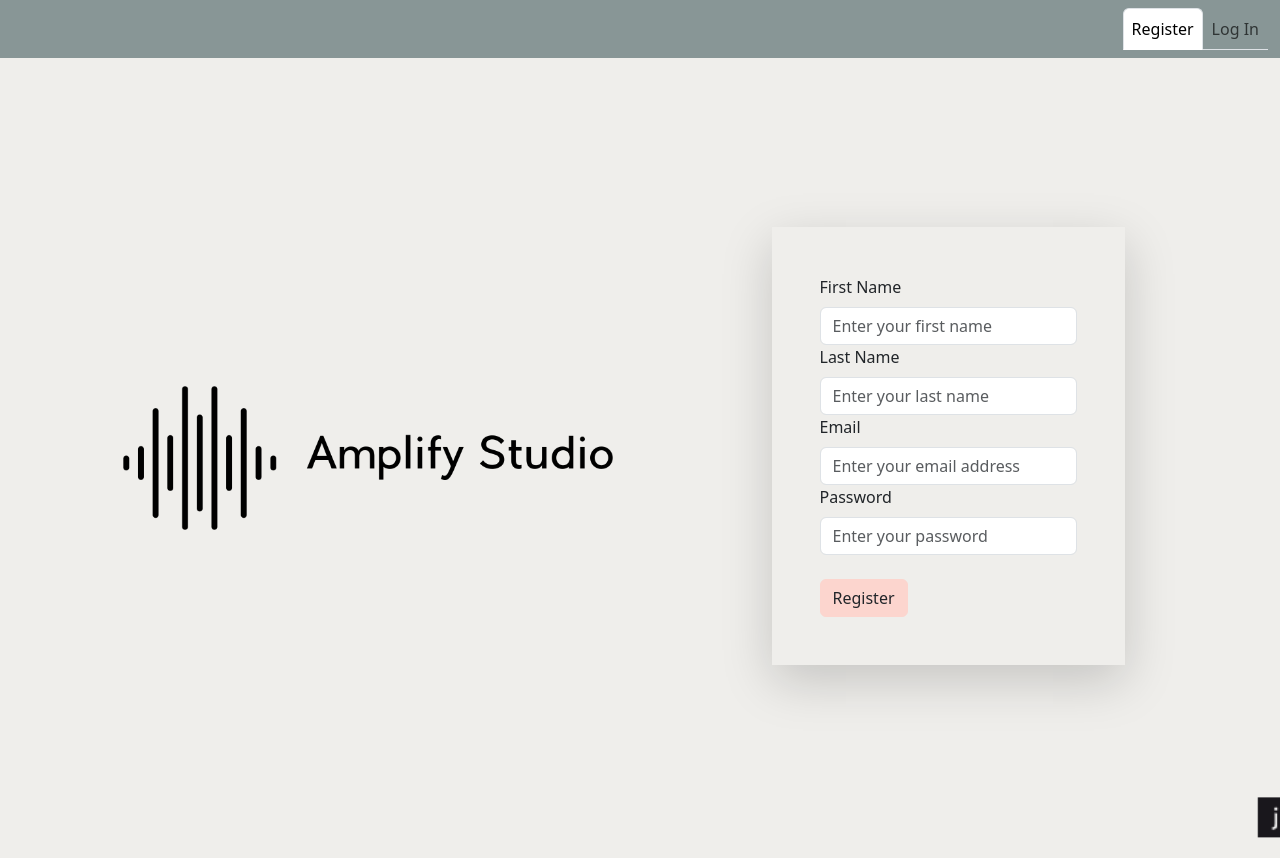
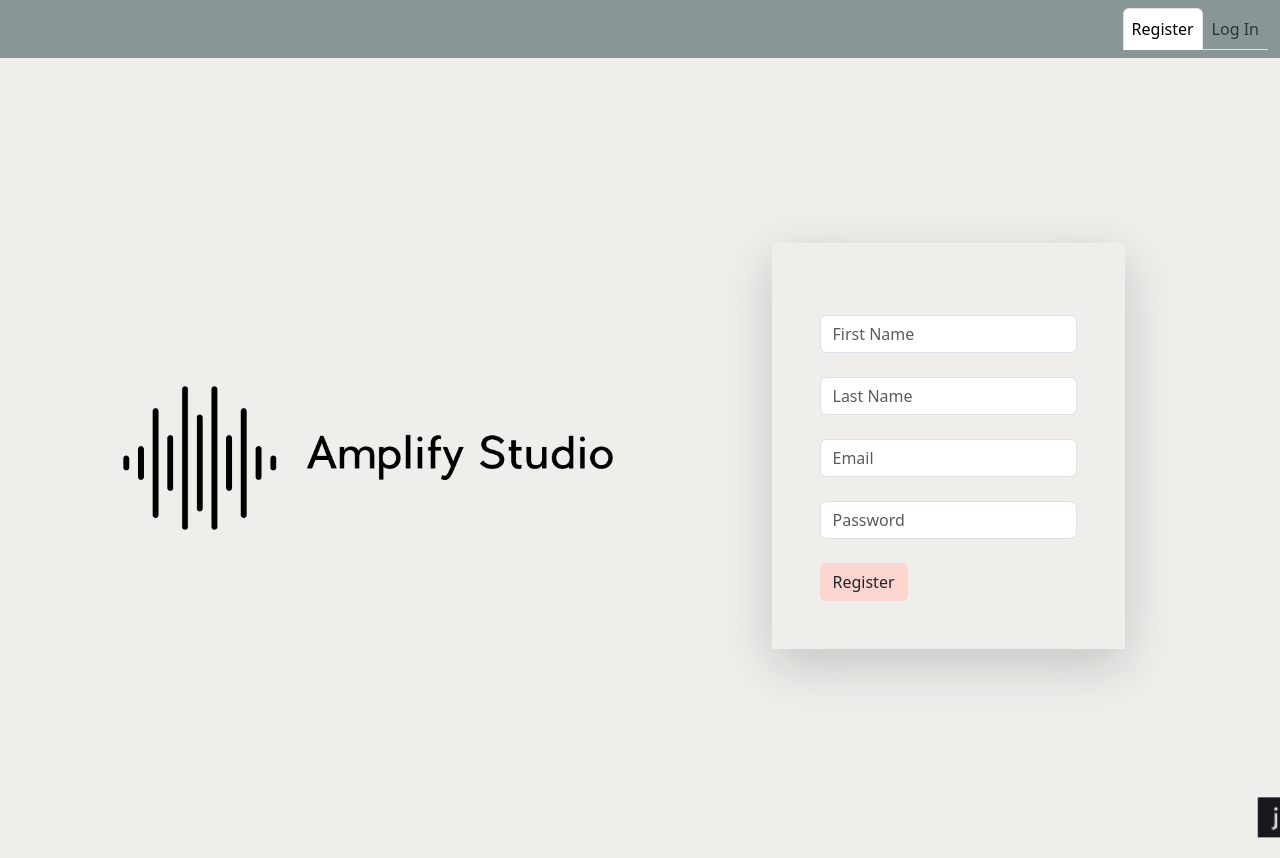
Before and after one commit to Amumora/AmpliflyStudio, a React (Vite) app: page / in a window 1280 px wide. Built offline with nearby package versions, Linux system fonts and the light colour scheme.

Commit message:
deployment test

```diff
--- a/src/components/Hero/index.jsx
+++ b/src/components/Hero/index.jsx
@@ -1,124 +1,135 @@
 import React from 'react';
-import { useFormik } from 'formik';
+import {  useState } from 'react';
 import { Button, Form, Row, Container, Col, Image } from 'react-bootstrap';
+import "./style.css";
+import * as formik from 'formik';
 import * as yup from 'yup';
 import nobkg from '../../assets/images/logo_nobkg.png';
-import "./style.css";
-import 'bootstrap/dist/css/bootstrap.css';
-import 'bootstrap/dist/js/bootstrap.bundle'
-import * as bootstrap from 'bootstrap';
-// Import Bootstrap CSS
+
 
 
 function SignUp() {
+    const { Formik } = formik;
+
+
+    function setSessionData(values) {
+        const data = JSON.stringify(values);
+        let uniqueUser = 'userData_' + values.email;
+        if (localStorage.getItem(uniqueUser) !== null) {
+            //console.log('Email already exists in local storage:');
+            return 'exists';
+        }
+        else {
+            localStorage.setItem(uniqueUser, data);
+            console.log('Data stored in local storage HERE :', values);
+            return 'success';
+        }
+    }
+
+
     const schema = yup.object().shape({
-    firstName: yup.string().min(4, 'Too Short! Min 4').max(15, 'Too Long! Max 15').required('Required'),
-    lastName: yup.string().min(4, 'Too Short! Min 4').max(15, 'Too Long! Max 15').required('Required'),
+        firstName: yup.string()
+            .min(4, 'Too Short! Min 4')
+            .max(15, 'Too Long! Max 15')
+            .required('Required'),
+        lastName: yup.string()
+            .min(4, 'Too Short! Min 4')
+            .max(15, 'Too Long! Max 15')
+            .required('Required'),
         email: yup.string().email('Invalid email ex.john@example.com').required('Required'),
-    password: yup.string().required('Password is required').min(8, 'Password is too short - should be 8 chars minimum'),
+        password: yup.string()
+            .required("Password is required")
+            .min(8, "Password is too short - should be 8 chars minimum"),
     });
 
-  const formik = useFormik({
-    validationSchema: schema,
-    initialValues: {
+
+    return (
+
+        <Container className='hero_background d-flex justify-content-center align-items-center' fluid>
+            <Row className='d-flex justify-content-center align-items-center flex-wrap w-100 p-5'>
+                <Col className='d-flex justify-content-center align-items-center p-5'>
+                    <Image src={nobkg} fluid /></Col>
+                <Col className=' d-flex justify-content-center align-items-center ' >
+                    <Formik
+                        validationSchema={schema}
+                        initialValues={{
                             firstName: '',
                             lastName: '',
                             email: '',
                             password: '',
-    },
-    onSubmit: (values, { resetForm }) => {
-      const result = setSessionData(values);
-      if (result === 'success') {
-        resetForm();
-      }
-    },
-  });
-
-  function setSessionData(values) {
-    const data = JSON.stringify(values);
-    const uniqueUser = 'userData_' + values.email;
-
-    if (localStorage.getItem(uniqueUser) !== null) {
-      console.log('Email already exists in local storage:');
-      return 'exists';
-    } else {
-      localStorage.setItem(uniqueUser, data);
-      console.log('Data stored in local storage:', values);
-      return 'success';
+                        }}
+                        onSubmit={(values, action) => {
+                            setSessionData(values);
+                            action.resetForm();
                             }
                         }
-
-  return (
-    <Container className='hero_background d-flex justify-content-center align-items-center' fluid>
-      <Row className='d-flex justify-content-center align-items-center flex-wrap w-100 p-5'>
-        <Col className='d-flex justify-content-center align-items-center p-5'>
-          <Image src={nobkg} fluid />
-        </Col>
-        <Col className='d-flex justify-content-center align-items-center'>
-          <Form noValidate onSubmit={formik.handleSubmit} className="d-flex flex-column justify-content-center align-items-center mb-4 shadow-lg p-5">
+                    >
+                        {({ handleSubmit, handleChange, values, touched, errors }) => (
+                            <Form noValidate onSubmit={handleSubmit} className="d-flex flex-column justify-content-center align-items-center mb-4 shadow-lg p-5">
                                 <Col>
                                     <Form.Group controlId="formFirstName">
-                <Form.Label>First Name</Form.Label>
+                                        <Form.Label></Form.Label>
                                         <Form.Control
                                             type="text"
                                             name="firstName"
-                  value={formik.values.firstName}
-                  onChange={formik.handleChange}
-                  isValid={formik.touched.firstName && !formik.errors.firstName}
-                  placeholder="Enter your first name"
-                />
-                <Form.Control.Feedback type="invalid">{formik.errors.firstName}</Form.Control.Feedback>
+                                            value={values.firstName}
+                                            onChange={handleChange}
+                                            isValid={touched.firstName && errors.firstName}
+                                            placeholder="First Name"
+                                            className="position-relative" />
+                                        <Form.Control.Feedback>{errors.firstName}</Form.Control.Feedback>
                                     </Form.Group>
                                     <Form.Group controlId="formLastName">
-                <Form.Label>Last Name</Form.Label>
+                                        <Form.Label></Form.Label>
                                         <Form.Control
+                                            name="lastName"
+                                            value={values.lastName}
+                                            onChange={handleChange}
+                                            isValid={touched.lastName && errors.lastName}
+                                            placeholder="Last Name"
                                             type="text"
-                  name="lastName"
-                  value={formik.values.lastName}
-                  onChange={formik.handleChange}
-                  isValid={formik.touched.lastName && !formik.errors.lastName}
-                  placeholder="Enter your last name"
-                />
-                <Form.Control.Feedback type="invalid">{formik.errors.lastName}</Form.Control.Feedback>
+                                            className="position-relative" />
+                                        <Form.Control.Feedback>{errors.lastName}</Form.Control.Feedback>
+
                                     </Form.Group>
                                     <Form.Group controlId="formEmail">
-                <Form.Label>Email</Form.Label>
+                                        <Form.Label></Form.Label>
                                         <Form.Control
+                                            name="email"
+                                            placeholder="Email"
                                             type="email"
-                  name="email"
-                  value={formik.values.email}
-                  onChange={formik.handleChange}
-                  isValid={formik.touched.email && !formik.errors.email}
-                  placeholder="Enter your email address"
-                />
-                <Form.Control.Feedback type="invalid">{formik.errors.email}</Form.Control.Feedback>
+                                            value={values.email}
+                                            onChange={handleChange}
+                                            isValid={touched.email && errors.email}
+                                            className="position-relative" />
+                                        <Form.Control.Feedback>{errors.email}</Form.Control.Feedback>
                                     </Form.Group>
+
                                     <Form.Group controlId="formPassword">
-                <Form.Label>Password</Form.Label>
+                                        <Form.Label></Form.Label>
                                         <Form.Control
+                                            name="password"
+                                            value={values.password}
+                                            onChange={handleChange}
+                                            isValid={touched.password && errors.password}
                                             type="password"
-                  name="password"
-                  value={formik.values.password}
-                  onChange={formik.handleChange}
-                  isValid={formik.touched.password && !formik.errors.password}
-                  placeholder="Enter your password"
-                />
-                <Form.Control.Feedback type="invalid">{formik.errors.password}</Form.Control.Feedback>
+                                            placeholder="Password"
+                                            className="position-relative" />
+                                        <Form.Control.Feedback>{errors.password}</Form.Control.Feedback>
                                     </Form.Group>
+
                                     <Button
-                style={{ backgroundColor: "#fcd5ce", borderColor: "#fcd5ce" }}
-                className='text-dark mt-4'
+                                        style={{ backgroundColor: "#fcd5ce", borderColor: "#fcd5ce" }} className='text-dark mt-4'
                                         variant="primary"
-                type="submit"
-              >
-                Register
-              </Button>
+                                        type="submit">Register</Button>
                                 </Col>
-          </Form>
+                            </Form>)}
+                    </Formik>
                 </Col>
             </Row>
         </Container>
-  );
-}
+    )
+};
+
 
 export default SignUp;
```
Lines whose indentation alone changed are shown as unchanged.
